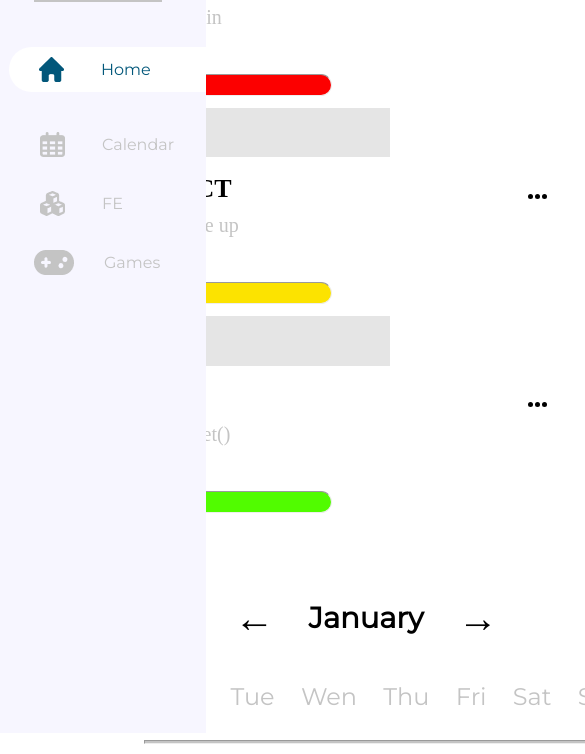
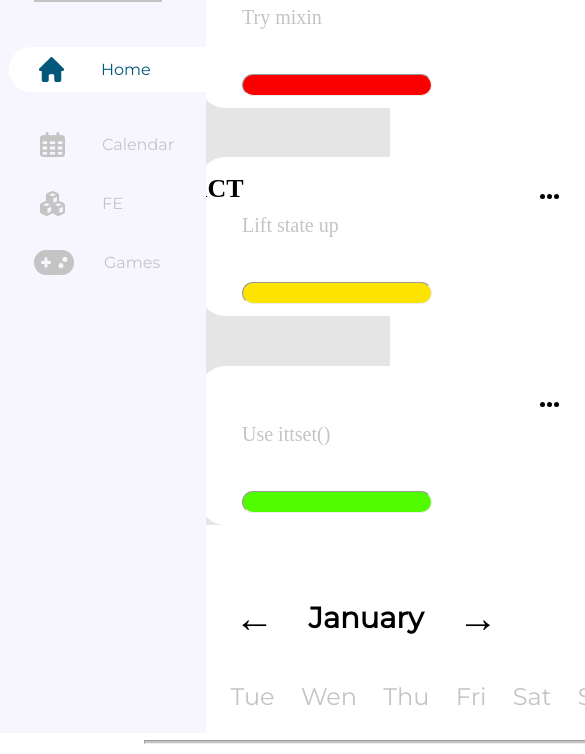
Before and after one commit to Vital188/Calendar-forms-responsive-design-, a website: page calendar.html in a window 390 px wide. Shown: the part 111-865 px from the top of the page, 585 px wide, since content can reach past the window. Drawn offline with Linux system fonts and the light colour scheme.

Commit message:
continue

```diff
--- a/css/calbase.css
+++ b/css/calbase.css
@@ -5,9 +5,16 @@ body * {
 
 }
 
-.container {
+/* .container {
         background-color: #E5E5E5;
         display: flex;
         width: 100%;
         height: 100vh;
+} */
+
+.container {
+    width: 100%;
+    background-color: #E5E5E5;
+    display: flex;
+    height: 100vh;
 }
--- a/css/calglobal.css
+++ b/css/calglobal.css
@@ -1,7 +1,3 @@
-.container {
-    width: 100%;
-    height: 100vh;
-}
 
  .left:hover{
         width: 206px;
--- a/css/callayout.css
+++ b/css/callayout.css
@@ -145,12 +145,28 @@ justify-content: space-evenly;
 margin-top: 60px;
 }
 
-.leftpart {
+@media (max-width: 600px) {
+    .container > .right  {
+        width: 60%;
+        margin-left: 100px;
+        display:flex;
+        flex-wrap: wrap;
+    }
+}
+
+.right > .leftpart {
     width: 576px;
     height: 576px;
     display: flex;
     gap: 49px;
     flex-wrap: wrap;
+}
+
+@media (max-width: 600px) {
+    .container > .right > .leftpart  {
+        width: 400px;
+        margin-left: 100px;
+    }
 }
 
  .dot {
@@ -399,7 +415,6 @@ margin-top: 60px;
     padding-top: 20px;
   }
 
-  /* Highlight the "current" day */
 .days .black .active {
     padding: 5px 10px;
     width: 52px;
@@ -420,8 +435,6 @@ margin-top: 60px;
     height: 2px;
     background-color: #02577A;
     width: 346px;
-
-
 }
 
 
```
Lines whose indentation alone changed are shown as unchanged.
